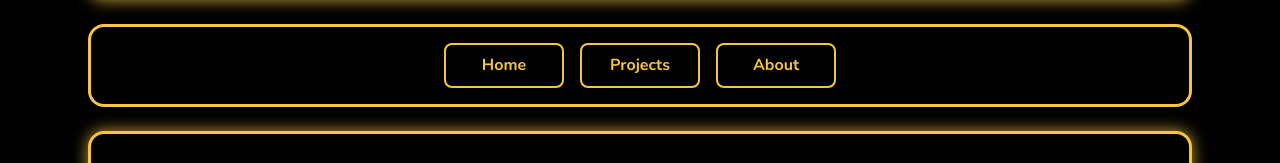
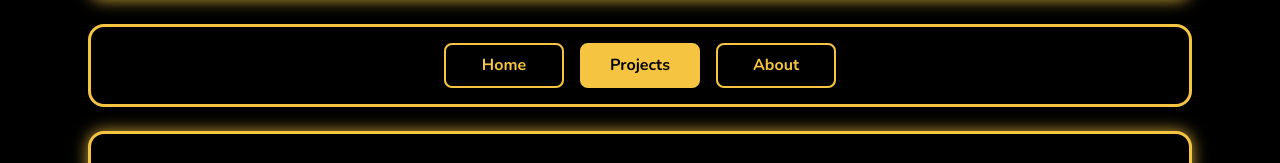
Before and after one commit to marquezashton89/my-first-website, a plain HTML site: page projects.html in a window 1280 px wide. Shown: the part 171-334 px from the top of the page. Drawn offline with nearby package versions, Linux system fonts and the light colour scheme.

Commit message:
Add aria-current attribute to Projects link
Updated the projects.html file to include aria-current attribute for the Projects link in the navigation.

```diff
--- a/projects.html
+++ b/projects.html
@@ -20,7 +20,7 @@
   <nav class="main-nav" aria-label="Main navigation">
     <ul>
       <li><a href="index.html">Home</a></li>
-      <li><a href="projects.html">Projects</a></li>
+      <li><a href="projects.html" aria-current="page">Projects</a></li>
       <li><a href="about.html">About</a></li>
     </ul>
   </nav>
```
